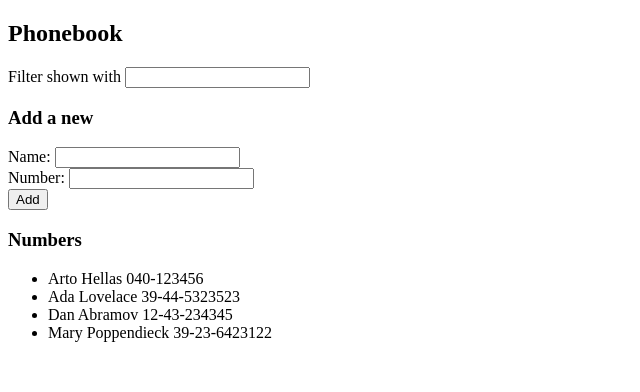
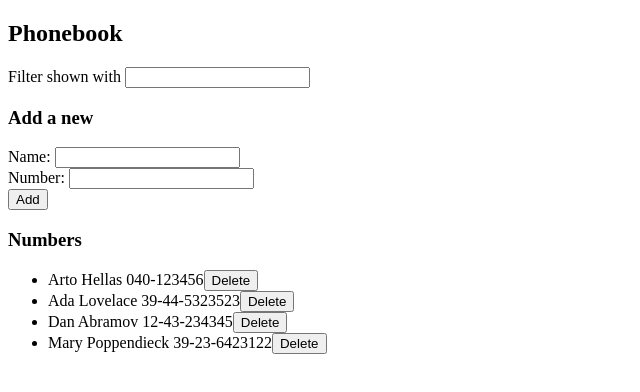
Before and after one commit to NikoNissinenn/FullStackOpenKurssi, a React app in the folder osakaksi/puhelinluettelo/: page / in a window 1280 px wide. Shown: the top 392 px of the page, without its empty margins (0-640 px from the left). Built offline with nearby package versions, Linux system fonts and the light colour scheme; data requests are answered from the project's data file; the HTML template or start-up script is replaced by a standard one.

Commit message:
Tehtävä 2.14

```diff
--- a/osakaksi/puhelinluettelo/src/App.jsx
+++ b/osakaksi/puhelinluettelo/src/App.jsx
@@ -27,7 +27,8 @@ const App = () => {
 
     const newPerson = {
       name: newName,
-      number: newNumber
+      number: newNumber,
+      id: (Math.ceil(Math.random()*1000000)).toString()
     };
 
     if (persons.find((person) => person.name === newName)) {
@@ -39,14 +40,26 @@ const App = () => {
       try {
         personService.create(newPerson)
           .then(response => console.log(response))
+        setPersons(persons.concat(newPerson));
+        setNewName("");
+        setNewNumber("");
       } catch (error) {
         console.log(error, error.message)
       }
     }
+  }
 
-    setPersons(persons.concat(newPerson));
-    setNewName("");
-    setNewNumber("");
+  const removePerson = (id, name) => {
+    try {
+      if (window.confirm(`Delete ${name}?`)) {
+        personService.deletePerson(id)
+          .then((response) => {
+            setPersons(persons.filter((person) => person.id !== id))
+            console.log(response)
+          })}
+    } catch (error) {
+      console.log(error, error.message)
+    }
   }
 
   const handlePersonChange = (event) => {
@@ -84,7 +97,7 @@ const App = () => {
         handleNumberChange={handleNumberChange}
       />
       <h3>Numbers</h3>
-      <Persons filteredPersons={filteredPersons} />
+      <Persons filteredPersons={filteredPersons} removePerson={removePerson} />
     </div>
   )
 }
--- a/osakaksi/puhelinluettelo/src/components/Persons.jsx
+++ b/osakaksi/puhelinluettelo/src/components/Persons.jsx
@@ -1,8 +1,9 @@
-const Persons = ({ filteredPersons }) => {
+const Persons = ({ filteredPersons, removePerson }) => {
   return (
     <ul>
       {filteredPersons.map((person) => {
-        return <li key={person.name}>{person.name} {person.number}</li>
+        return <li key={person.name}>{person.name} {person.number}
+        <button onClick={() => removePerson(person.id, person.name)}>Delete</button></li>
       })}
     </ul>
   )
--- a/osakaksi/puhelinluettelo/src/services/persons.js
+++ b/osakaksi/puhelinluettelo/src/services/persons.js
@@ -13,9 +13,14 @@ const update = (id, newObject) => {
   return axios.put(`${baseUrl}/${id}`, newObject)
 }
 
+const deletePerson = (id) => {
+  return axios.delete(`${baseUrl}/${id}`)
+}
+
 export default {
   getAll: getAll,
   create: create,
   update: update,
+  deletePerson: deletePerson,
   baseUrl: baseUrl
 }
```
